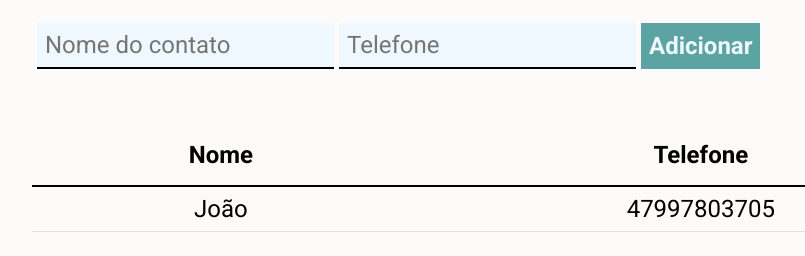
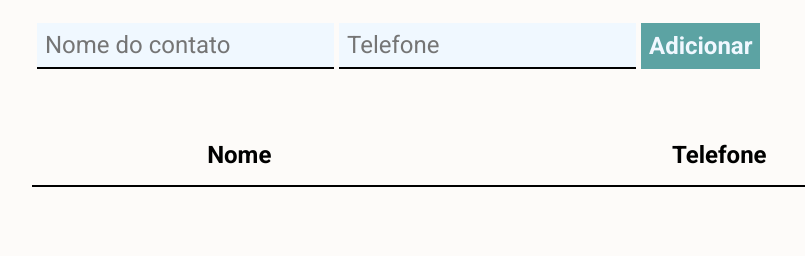
Before and after one commit to JoaoLubaw/Aplicacao_Contatos, a plain HTML site: page index.html in a window 1280 px wide. Shown: the part 164-420 px from the top of the page, without its empty margins (128-933 px from the left). Drawn offline with Linux system fonts and the light colour scheme.

Commit message:
correcao

```diff
--- a/index.html
+++ b/index.html
@@ -34,8 +34,7 @@
         </thead>
         <tbody>
             <tr>
-                <td>João</td>
-                <td>47997803705</td>
+
             </tr>
         </tbody>
     </table>
```
